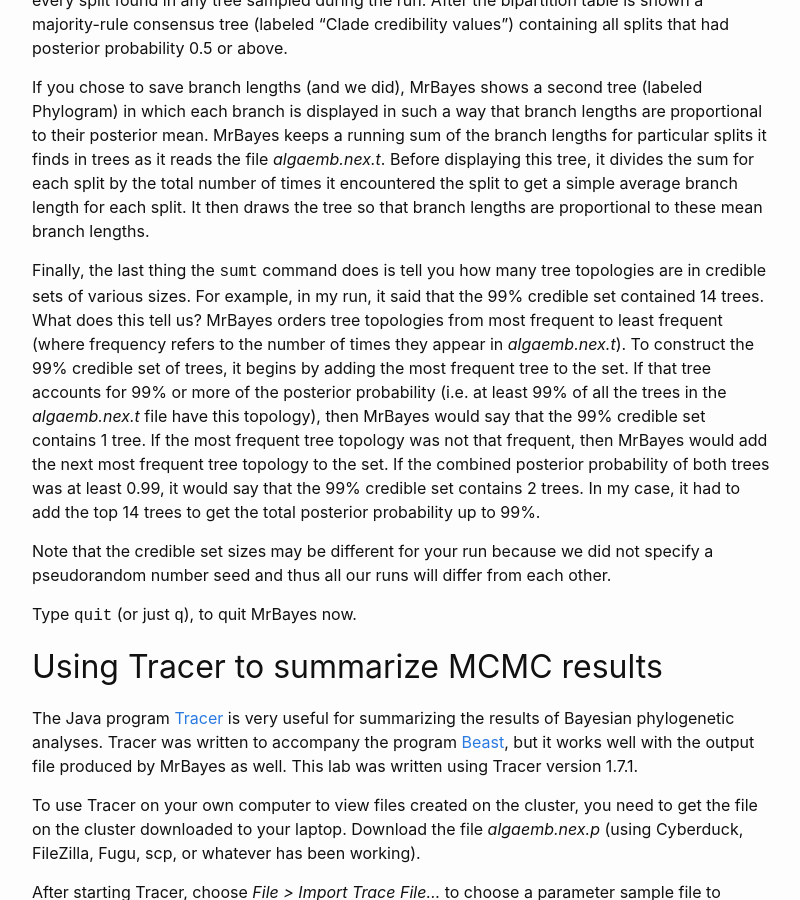
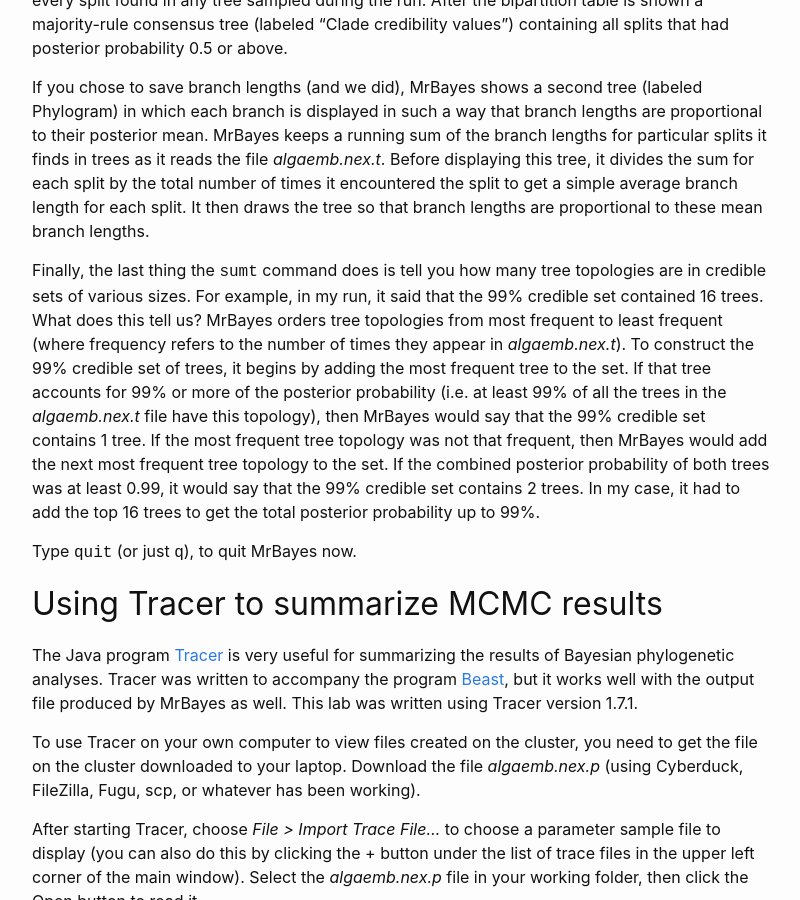
Before and after one commit to plewis/plewis.github.io, a Jekyll site: the page built from phylogenetics/mrbayes.md, in a window 1280 px wide and 900 px high, scrolled down 12097 px. Shown: the whole window, without its empty margins (238-1038 px from the left). Built offline with Jekyll 4.4.1, drawn with Linux system fonts in a browser that asks for light colours; emoji names are drawn with the system emoji font; formulas are drawn with MathJax 3.

Commit message:
Updated sumt section after adding seed

```diff
--- a/phylogenetics/mrbayes.md
+++ b/phylogenetics/mrbayes.md
@@ -423,9 +423,7 @@ The output of this command includes a bipartition (split) table, showing posteri
 
 If you chose to save branch lengths (and we did), MrBayes shows a second tree (labeled Phylogram) in which each branch is displayed in such a way that branch lengths are proportional to their posterior mean. MrBayes keeps a running sum of the branch lengths for particular splits it finds in trees as it reads the file _algaemb.nex.t_. Before displaying this tree, it divides the sum for each split by the total number of times it encountered the split to get a simple average branch length for each split. It then draws the tree so that branch lengths are proportional to these mean branch lengths.
 
-Finally, the last thing the <tt>sumt</tt> command does is tell you how many tree topologies are in credible sets of various sizes. For example, in my run, it said that the 99% credible set contained 14 trees. What does this tell us? MrBayes orders tree topologies from most frequent to least frequent (where frequency refers to the number of times they appear in _algaemb.nex.t_). To construct the 99% credible set of trees, it begins by adding the most frequent tree to the set. If that tree accounts for 99% or more of the posterior probability (i.e. at least 99% of all the trees in the _algaemb.nex.t_ file have this topology), then MrBayes would say that the 99% credible set contains 1 tree. If the most frequent tree topology was not that frequent, then MrBayes would add the next most frequent tree topology to the set. If the combined posterior probability of both trees was at least 0.99, it would say that the 99% credible set contains 2 trees. In my case, it had to add the top 14 trees to get the total posterior probability up to 99%.
-
-Note that the credible set sizes may be different for your run because we did not specify a pseudorandom number seed and thus all our runs will differ from each other.
+Finally, the last thing the <tt>sumt</tt> command does is tell you how many tree topologies are in credible sets of various sizes. For example, in my run, it said that the 99% credible set contained 16 trees. What does this tell us? MrBayes orders tree topologies from most frequent to least frequent (where frequency refers to the number of times they appear in _algaemb.nex.t_). To construct the 99% credible set of trees, it begins by adding the most frequent tree to the set. If that tree accounts for 99% or more of the posterior probability (i.e. at least 99% of all the trees in the _algaemb.nex.t_ file have this topology), then MrBayes would say that the 99% credible set contains 1 tree. If the most frequent tree topology was not that frequent, then MrBayes would add the next most frequent tree topology to the set. If the combined posterior probability of both trees was at least 0.99, it would say that the 99% credible set contains 2 trees. In my case, it had to add the top 16 trees to get the total posterior probability up to 99%.
 
 Type <tt>quit</tt> (or just <tt>q</tt>), to quit MrBayes now.
 
```
